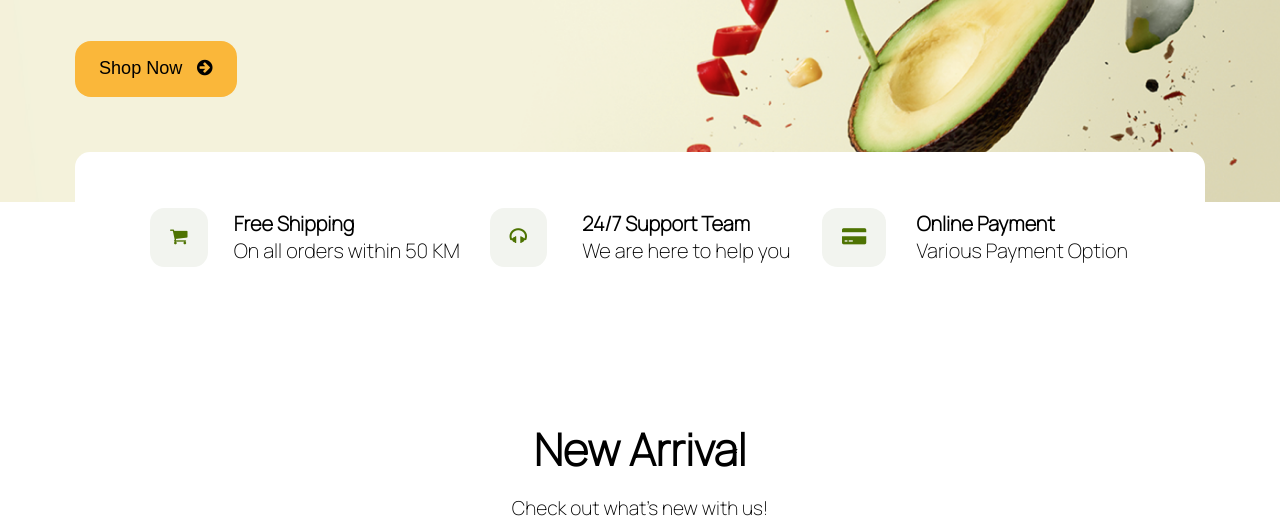
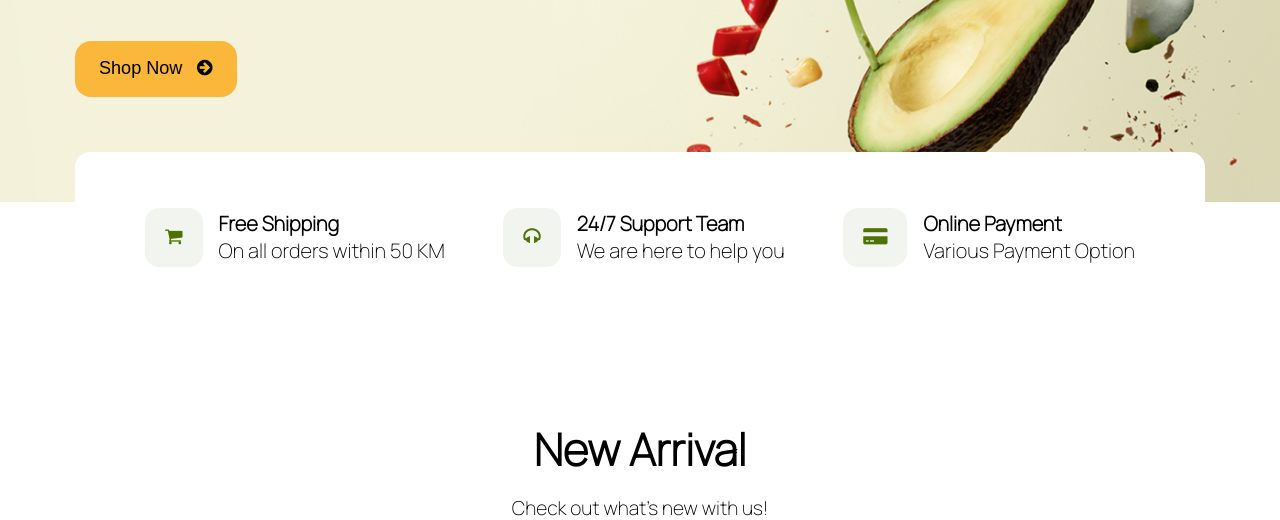
Before and after one commit to sandeepatcodewing/TestProject, a plain HTML site: page Test 1 - Responsive/index.html in a window 1280 px wide. Shown: the part 712-1232 px from the top of the page. Drawn offline with Linux system fonts and the light colour scheme.

Commit message:
card items responsive completed

```diff
--- a/Test 1 - Responsive/assets/css/sass/styles.scss
+++ b/Test 1 - Responsive/assets/css/sass/styles.scss
@@ -220,9 +220,7 @@
 
 .features-list_content{
     padding: 56px 70px;
-    display: grid;
-    grid-template-columns: repeat(3, 1fr);
-    column-gap: 15px;
+    @include flex-between;
     @include feature-icons;
     &_item{
         @include flex-between;
@@ -237,10 +235,7 @@
         padding-left: 16px;
     }
     @include mobile-view{
-        display: grid;
-    grid-template-columns: repeat(1, 1fr);
-    column-gap: 15px;
-    row-gap: 16px;
+        @include grid-center;
         &_item{
             @include grid-center;
             text-align: center;
@@ -257,9 +252,7 @@
     }
 
     @include tablet-view{
-        display: grid;
-    grid-template-columns: repeat(2, 1fr);
-    column-gap: 15px;
+        @include grid-center;
         .feature-cart{
             padding-bottom: 15px;
         }
```
Also changed, not shown: Test 1 - Responsive/assets/css/sass/styles.css, 1 other file.
